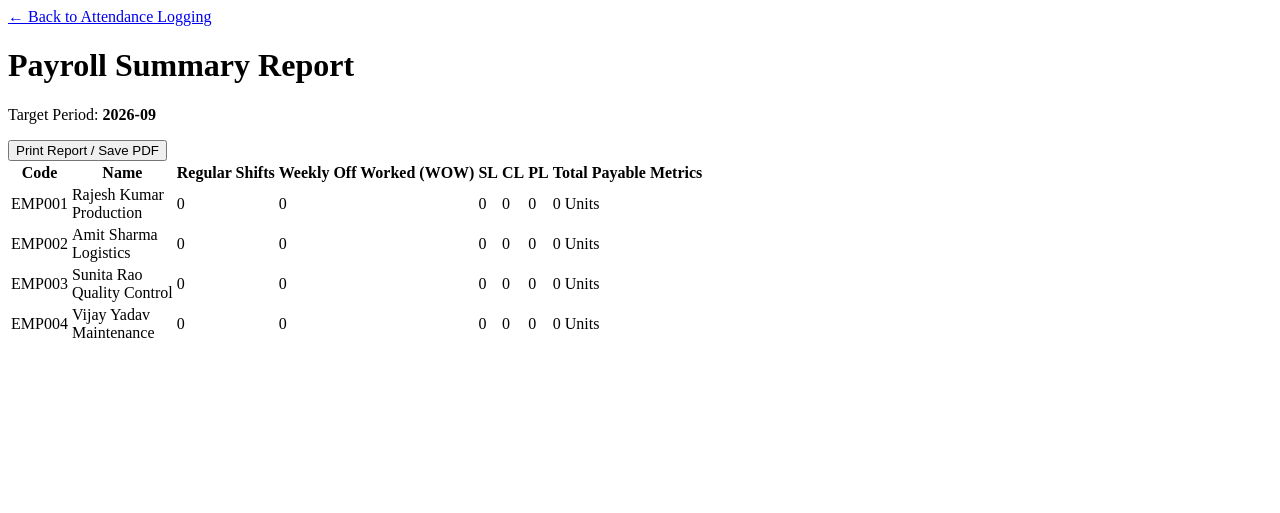
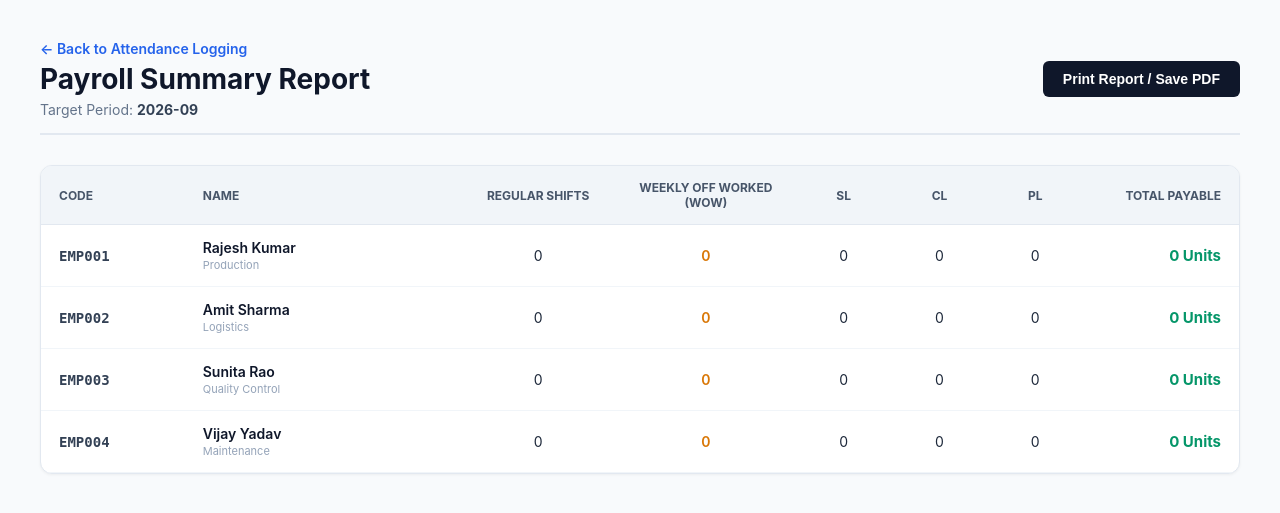
Before and after one commit to harsh710969/attendance_system, a Flask app: page /payroll-report in a window 1280 px wide. Shown: the top 513 px of the page. Run offline with Flask 3, Linux system fonts and the light colour scheme; data comes from the database, SQL or seed files in the repository; data that the repository does not hold is empty.

Commit message:
Enhance report layout with styles and structure
Added styles for improved layout and readability. Updated HTML structure for better semantics.

```diff
--- a/templates/report.html
+++ b/templates/report.html
@@ -4,48 +4,69 @@
     <meta charset="UTF-8">
     <meta name="viewport" content="width=device-width, initial-scale=1.0">
     <title>Monthly Payroll Summary</title>
-    <script src="https://jsdelivr.net"></script>
+    <style>
+        body { font-family: -apple-system, BlinkMacSystemFont, "Segoe UI", Roboto, sans-serif; background-color: #f8fafc; color: #1e293b; margin: 0; padding: 20px; }
+        .container { max-width: 1200px; margin: 0 auto; padding: 20px; }
+        header { display: flex; justify-content: space-between; align-items: center; border-bottom: 2px solid #e2e8f0; padding-bottom: 15px; margin-bottom: 30px; }
+        h1 { margin: 0; color: #0f172a; font-size: 28px; }
+        .link-back { text-decoration: none; color: #2563eb; font-weight: 600; font-size: 14px; display: block; margin-bottom: 5px; }
+        .link-back:hover { text-decoration: underline; }
+        .btn-print { background-color: #0f172a; color: white; padding: 10px 20px; border: none; font-weight: 600; border-radius: 6px; font-size: 14px; cursor: pointer; }
+        .btn-print:hover { background-color: #1e293b; }
+        .table-card { background: white; border-radius: 12px; border: 1px solid #e2e8f0; overflow: hidden; box-shadow: 0 1px 3px rgba(0,0,0,0.05); }
+        table { width: 100%; border-collapse: collapse; text-align: left; }
+        th { background-color: #f1f5f9; padding: 14px 18px; color: #475569; font-size: 12px; text-transform: uppercase; font-weight: 700; border-bottom: 1px solid #e2e8f0; }
+        td { padding: 14px 18px; border-bottom: 1px solid #f1f5f9; font-size: 14px; vertical-align: middle; }
+        tr:hover { background-color: #f8fafc; }
+        .emp-code { font-family: monospace; font-weight: 600; color: #334155; }
+        .dept { font-size: 11px; color: #94a3b8; font-weight: normal; margin-top: 2px; }
+        .worker-name { font-weight: 600; color: #0f172a; }
+        .text-center { text-align: center; }
+        .text-right { text-align: right; }
+        .highlight-orange { color: #d97706; font-weight: 600; }
+        .total-badge { font-weight: 700; color: #059669; font-size: 15px; }
+    </style>
 </head>
-<body class="bg-slate-50 text-slate-800 font-sans">
-    <div class="max-w-7xl mx-auto px-4 py-8">
-        <header class="flex justify-between items-center mb-8 border-b pb-4 border-slate-200">
+<body>
+    <div class="container">
+        <header>
             <div>
-                <a href="/" class="text-sm font-semibold text-blue-600 hover:underline">← Back to Attendance Logging</a>
-                <h1 class="text-3xl font-bold tracking-tight text-slate-900 mt-2">Payroll Summary Report</h1>
-                <p class="text-sm text-slate-500 mt-1">Target Period: <strong class="text-slate-700">{{ current_month }}</strong></p>
+                <a href="/" class="link-back">← Back to Attendance Logging</a>
+                <h1>Payroll Summary Report</h1>
+                <div style="font-size: 14px; color: #64748b; margin-top: 5px;">Target Period: <strong style="color: #334155;">{{ current_month }}</strong></div>
             </div>
-            <button onclick="window.print()" class="bg-slate-800 hover:bg-slate-900 text-white px-5 py-2.5 rounded-lg text-sm font-semibold transition-all">Print Report / Save PDF</button>
+            <button onclick="window.print()" class="btn-print">Print Report / Save PDF</button>
         </header>
 
-        <div class="bg-white rounded-xl shadow-xs border border-slate-200 overflow-hidden">
-            <div class="overflow-x-auto">
-                <table class="w-full text-left border-collapse">
+        <div class="table-card">
+            <div style="overflow-x: auto;">
+                <table>
                     <thead>
-                        <tr class="bg-slate-100 text-slate-600 uppercase text-xs font-bold tracking-wider border-b border-slate-200">
-                            <th class="px-6 py-4">Code</th>
-                            <th class="px-6 py-4">Name</th>
-                            <th class="px-6 py-4 text-center">Regular Shifts</th>
-                            <th class="px-6 py-4 text-center">Weekly Off Worked (WOW)</th>
-                            <th class="px-6 py-4 text-center">SL</th>
-                            <th class="px-6 py-4 text-center">CL</th>
-                            <th class="px-6 py-4 text-center">PL</th>
-                            <th class="px-6 py-4 text-right">Total Payable Metrics</th>
+                        <tr>
+                            <th style="width: 12%;">Code</th>
+                            <th style="width: 23%;">Name</th>
+                            <th class="text-center" style="width: 13%;">Regular Shifts</th>
+                            <th class="text-center" style="width: 15%;">Weekly Off Worked (WOW)</th>
+                            <th class="text-center" style="width: 8%;">SL</th>
+                            <th class="text-center" style="width: 8%;">CL</th>
+                            <th class="text-center" style="width: 8%;">PL</th>
+                            <th class="text-right" style="width: 13%;">Total Payable</th>
                         </tr>
                     </thead>
-                    <tbody class="divide-y divide-slate-100 text-sm">
+                    <tbody>
                         {% for row in rows %}
-                        <tr class="hover:bg-slate-50 transition-colors">
-                            <td class="px-6 py-4 font-mono font-medium text-slate-900">{{ row.emp_code }}</td>
-                            <td class="px-6 py-4">
-                                <div class="font-semibold text-slate-900">{{ row.name }}</div>
-                                <div class="text-xs text-slate-400">{{ row.department }}</div>
+                        <tr>
+                            <td class="emp-code">{{ row.emp_code }}</td>
+                            <td>
+                                <div class="worker-name">{{ row.name }}</div>
+                                <div class="dept">{{ row.department }}</div>
                             </td>
-                            <td class="px-6 py-4 text-center text-slate-600">{{ row.regular_shifts }}</td>
-                            <td class="px-6 py-4 text-center font-medium text-amber-600">{{ row.weekly_off_worked }}</td>
-                            <td class="px-6 py-4 text-center text-slate-500">{{ row.sick_leaves }}</td>
-                            <td class="px-6 py-4 text-center text-slate-500">{{ row.casual_leaves }}</td>
-                            <td class="px-6 py-4 text-center text-slate-500">{{ row.paid_leaves }}</td>
-                            <td class="px-6 py-4 text-right font-bold text-emerald-700">
+                            <td class="text-center">{{ row.regular_shifts }}</td>
+                            <td class="text-center highlight-orange">{{ row.weekly_off_worked }}</td>
+                            <td class="text-center">{{ row.sick_leaves }}</td>
+                            <td class="text-center">{{ row.casual_leaves }}</td>
+                            <td class="text-center">{{ row.paid_leaves }}</td>
+                            <td class="text-right total-badge">
                                 {{ row.regular_shifts + row.weekly_off_worked + row.sick_leaves + row.casual_leaves + row.paid_leaves }} Units
                             </td>
                         </tr>
```
